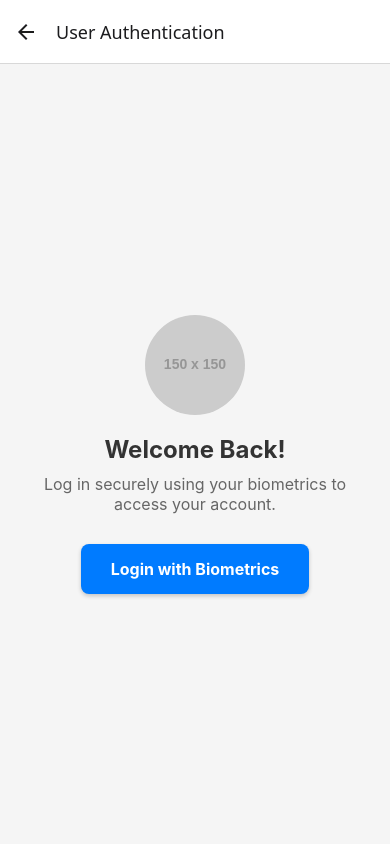
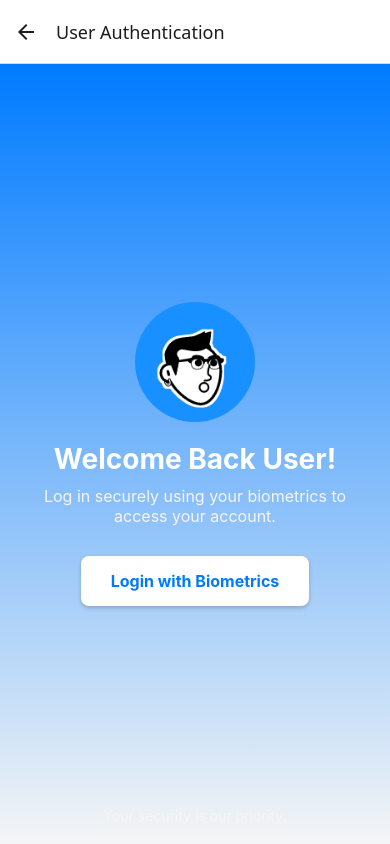
Before and after one commit to c0rdial/transactionHistoryApp, a React Native app: screen /UserAuth in a window 390 px wide. Built offline with nearby package versions, Linux system fonts and the light colour scheme.

Commit message:
user auth page ui with icon

```diff
--- a/src/pages/LandingPage.tsx
+++ b/src/pages/LandingPage.tsx
@@ -23,12 +23,12 @@ export default function LandingPage({ navigation }: { navigation: any }) {
     >
       {/* Logo */}
       <Image
-        source={require('../assets/logo.png')} // Use the added logo
+        source={require('../../assets/logo.png')} // Use the added logo
         style={styles.logo}
       />
 
       {/* Welcome Text */}
-      <Text style={styles.title}>Welcome to Ryt Bank</Text>
+      <Text style={styles.title}>Welcome to Ipsum Bank</Text>
       <Text style={styles.subtitle}>
         Your trusted partner in secure banking.
       </Text>
@@ -50,13 +50,13 @@ export default function LandingPage({ navigation }: { navigation: any }) {
       <View style={styles.footer}>
         <Text
           style={styles.footerLink}
-          onPress={() => Linking.openURL('https://rytbank.com/privacy-policy')}
+          onPress={() => Linking.openURL('https://www.rytbank.my/privacy-notice')}
         >
           Privacy Policy
         </Text>
         <Text
           style={styles.footerLink}
-          onPress={() => Linking.openURL('https://rytbank.com/terms')}
+          onPress={() => Linking.openURL('https://www.rytbank.my/terms-of-use')}
         >
           Terms of Service
         </Text>
--- a/src/pages/UserAuthPage.tsx
+++ b/src/pages/UserAuthPage.tsx
@@ -1,6 +1,7 @@
 import React, { useState } from 'react';
 import { StyleSheet, Text, View, TouchableOpacity, Alert, Image } from 'react-native';
 import * as LocalAuthentication from 'expo-local-authentication';
+import { LinearGradient } from 'expo-linear-gradient';
 
 export default function UserAuthPage({ navigation }: { navigation: any }) {
   const [isAuthenticated, setIsAuthenticated] = useState(false);
@@ -41,22 +42,34 @@ export default function UserAuthPage({ navigation }: { navigation: any }) {
   };
 
   return (
-    <View style={styles.container}>
-      <Image
-        source={{ uri: 'https://via.placeholder.com/150' }} // Replace with your app logo
-        style={styles.logo}
-      />
-      <Text style={styles.title}>Welcome Back!</Text>
+    <LinearGradient
+      colors={['#007bff', '#f5f5f5']} // Gradient background
+      style={styles.container}
+    >
+      {/* Logo */}
+       <Image
+              source={require('../../assets/user-icon.png')} // Use the added logo
+              style={styles.logo}
+            />
+
+      {/* Welcome Text */}
+      <Text style={styles.title}>Welcome Back User!</Text>
       <Text style={styles.subtitle}>
         Log in securely using your biometrics to access your account.
       </Text>
 
+      {/* Biometric Authentication Button */}
       <TouchableOpacity style={styles.authButton} onPress={handleBiometricAuth}>
         <Text style={styles.authButtonText}>
           {isAuthenticated ? 'Authenticated' : 'Login with Biometrics'}
         </Text>
       </TouchableOpacity>
-    </View>
+
+      {/* Decorative Footer */}
+      <View style={styles.footer}>
+        <Text style={styles.footerText}>Your security is our priority.</Text>
+      </View>
+    </LinearGradient>
   );
 }
 
@@ -65,29 +78,30 @@ const styles = StyleSheet.create({
     flex: 1,
     justifyContent: 'center',
     alignItems: 'center',
-    backgroundColor: '#f5f5f5',
     padding: 20,
   },
   logo: {
-    width: 100,
-    height: 100,
+    width: 120,
+    height: 120,
     marginBottom: 20,
-    borderRadius: 50,
+    borderRadius: 60,
   },
   title: {
-    fontSize: 24,
+    fontSize: 28,
     fontWeight: 'bold',
-    color: '#333',
+    color: '#fff', // White text
     marginBottom: 10,
+    textAlign: 'center',
   },
   subtitle: {
     fontSize: 16,
-    color: '#666',
+    color: '#f5f5f5', // Light gray text
     textAlign: 'center',
     marginBottom: 30,
+    paddingHorizontal: 20,
   },
   authButton: {
-    backgroundColor: '#007bff',
+    backgroundColor: '#fff', // White button
     paddingVertical: 15,
     paddingHorizontal: 30,
     borderRadius: 8,
@@ -98,8 +112,18 @@ const styles = StyleSheet.create({
     elevation: 5,
   },
   authButtonText: {
-    color: '#fff',
+    color: '#007bff', // Blue text
     fontSize: 16,
     fontWeight: 'bold',
   },
+  footer: {
+    position: 'absolute',
+    bottom: 20,
+    alignItems: 'center',
+  },
+  footerText: {
+    fontSize: 14,
+    color: '#f5f5f5', // Light gray text
+    textAlign: 'center',
+  },
 });
```
Also changed, not shown: assets/logo.png (renamed from src/assets/logo.png), assets/user-icon.png (added).
